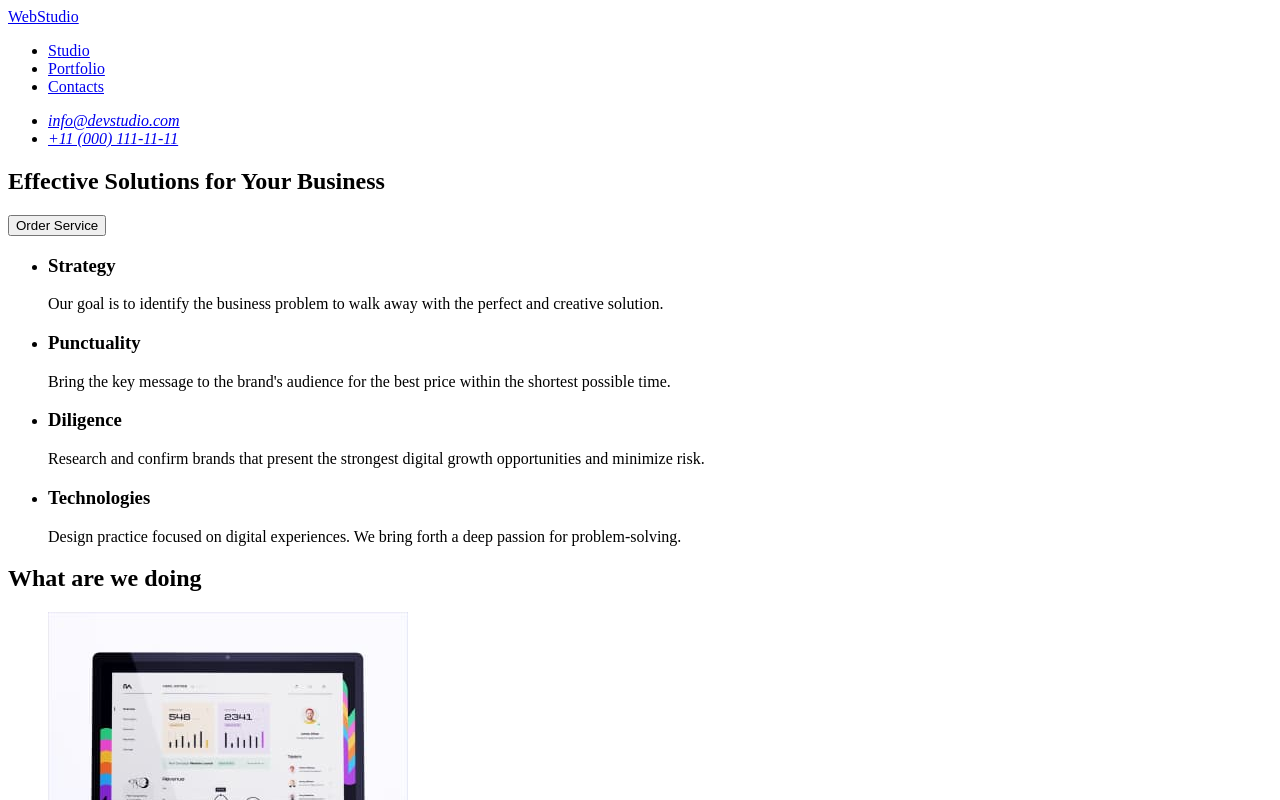
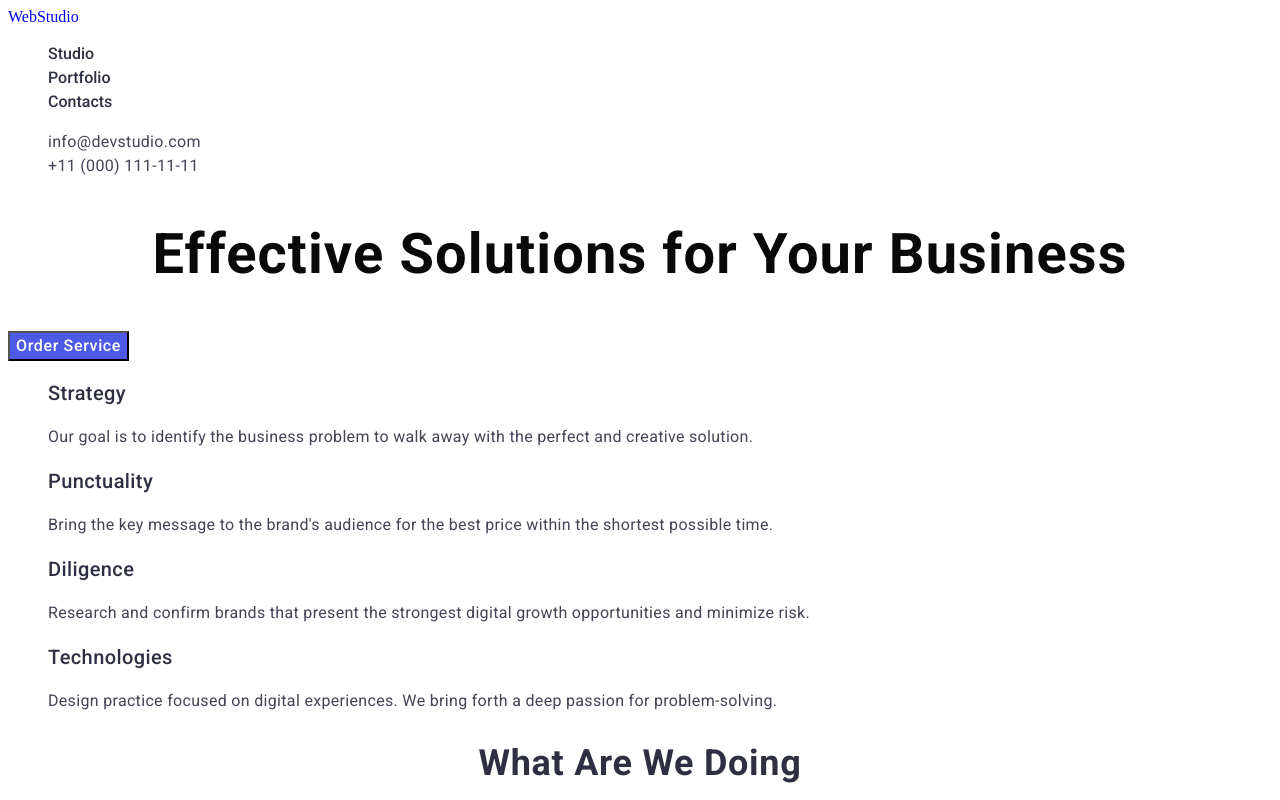
Before and after one commit to Tanja333/goit-markup-hw-01, a plain HTML site: page index.html in a window 1280 px wide. Shown: the top 800 px of the page. Drawn offline with Linux system fonts and the light colour scheme.

Commit message:
update.css

```diff
--- /dev/null
+++ b/css/styles.css
@@ -0,0 +1,142 @@
+.list {
+    list-style: none;
+}
+.link {
+    text-decoration: none;
+}
+button {
+    cursor: pointer;
+}
+.menu-link {
+font-family: 'Roboto', sans-serif;
+font-style: normal;
+font-weight: 500;
+font-size: 16px;
+line-height: 24px;
+color: #2E2F42;
+}
+.menu-link:hover,
+.menu-link:focus {
+    color: #404BBF;
+}
+.contacts-mail {
+font-family: 'Roboto',sans-serif;
+font-style: normal;
+font-weight: 400;
+font-size: 16px;
+line-height: 24px;
+letter-spacing: 0.02em;
+color: #434455;
+}
+.contacts-mail:hover,
+.menu-link:focus {
+    color:  #404BBF;
+}
+.contacts-tel {
+    font-family: 'Roboto',sans-serif;
+    font-style: normal;
+    font-weight: 400;
+    font-size: 16px;
+    line-height: 24px;
+    letter-spacing: 0.02em;
+    color: #434455;
+    }
+    .contacts-tel:hover,
+    .menu-link:focus {
+        color:  #404BBF;
+    }
+    .modal-open-btn {
+font-family: 'Roboto', sans-serif;
+font-style: normal;
+font-weight: 500;
+font-size: 16px;
+line-height: 24px;
+display: flex;
+align-items: center;
+letter-spacing: 0.04em;
+background-color: #4D5AE5;;
+color: #FFFFFF;
+    }
+    .modal-open-btn:hover,
+    .modal-open-btn:focus {
+        background-color: #404BBF;
+    }
+    .header-menu {
+font-family: 'Roboto', sans-serif;
+font-style: normal;
+font-weight: 700;
+font-size: 56px;
+line-height: 60px;
+text-align: center;
+letter-spacing: 0.02em;
+color: #0a0909;
+    }
+    .list-head {
+font-family: 'Roboto', sans-serif;
+font-style: normal;
+font-weight: 500;
+font-size: 20px;
+line-height: 24px;
+letter-spacing: 0.02em;
+color: #2E2F42;
+    }
+    .text-list {
+font-family: 'Roboto', sans-serif;
+font-style: normal;
+font-weight: 400;
+font-size: 16px;
+line-height: 24px;
+letter-spacing: 0.02em;
+color: #434455;
+flex: none;
+order: 1;
+flex-grow: 0;
+    }
+
+    .title-theme {
+font-family: 'Roboto', sans-serif;
+font-style: normal;
+font-weight: 700;
+font-size: 36px;
+line-height: 40px;
+text-align: center;
+letter-spacing: 0.02em;
+text-transform: capitalize;
+color: #2E2F42;
+    }
+
+    .employees-list-name {
+font-family: 'Roboto';
+font-style: normal;
+font-weight: 500;
+font-size: 20px;
+line-height: 24px;
+text-align: center;
+letter-spacing: 0.02em;
+color: #2E2F42;
+flex: none;
+order: 0;
+flex-grow: 0;
+    }
+    .employees-list-position {
+font-family: 'Roboto';
+font-style: normal;
+font-weight: 400;
+font-size: 16px;
+line-height: 24px;
+text-align: center;
+letter-spacing: 0.02em;
+color: #434455;
+flex: none;
+order: 1;
+flex-grow: 0;
+    }
+    .text-footer {
+font-family: 'Roboto';
+font-style: normal;
+font-weight: 400;
+font-size: 16px;
+line-height: 24px;
+letter-spacing: 0.02em;
+color: #43435a;
+    }
--- a/index.html
+++ b/index.html
@@ -5,30 +5,34 @@
     <meta http-equiv="X-UA-Compatible" content="IE=edge" />
     <meta name="viewport" content="width=device-width, initial-scale=1.0" />
     <title>Effective Solutions for Your Business</title>
+    <link rel="preconnect" href="https://fonts.googleapis.com">
+    <link rel="preconnect" href="https://fonts.gstatic.com" crossorigin>
+    <link href="https://fonts.googleapis.com/css2?family=Montserrat:wght@400;700&family=Raleway:wght@800&family=Roboto:wght@400;500;700&display=swap" rel="stylesheet">
+    <link rel="stylesheet" href="./css/styles.css">
   </head>
   <body>
-    <header>
-      <nav>
-        <a href="./index.html">WebStudio</a>
-        <ul>
-          <li>
-            <a href="./images">Studio</a>
+    <header class=" page-header">
+      <nav class="header-nav">
+        <a class="link logo" href="./index.html">WebStudio</a>
+        <ul class="list first-menu">
+          <li class="list menu-item">
+            <a class="link menu-link" href="./images">Studio</a>
           </li>
-          <li>
-            <a href="./images">Portfolio</a>
+          <li class="list menu-item">
+            <a class="link menu-link" href="./images">Portfolio</a>
           </li>
-          <li>
-            <a href="./images">Contacts</a>
+          <li class="list menu-item">
+            <a class="link menu-link" href="./images">Contacts</a>
           </li>
         </ul>
       </nav>
-      <address>
-        <ul>
-          <li>
-            <a href="mailto:info@devstudio.com">info@devstudio.com</a>
+      <address class="contacts">
+        <ul class="list contacts-list">
+          <li class="link contacts-menu">
+            <a class="link contacts-mail" href="mailto:info@devstudio.com">info@devstudio.com</a>
           </li>
-          <li>
-            <a href="tel:+110001111111">+11 (000) 111-11-11</a>
+          <li class="contacts-menu">
+            <a class="link contacts-tel" href="tel:+110001111111">+11 (000) 111-11-11</a>
           </li>
         </ul>
       </address>
@@ -36,40 +40,40 @@
     <!--Main-->
     <main>
       <!--hero image-->
-      <section>
-        <h1>
+      <section class="header">
+        <h1 class="header-menu">
           Effective Solutions for Your Business
         </h1>
-        <button type="button">Order Service</button>
+        <button class="modal-open-btn" type="button">Order Service</button>
       </section>
       <!--List-->
-      <section>
+      <section class="list">
         <h2 hidden>List</h2>
-        <ul>
-          <li>
-            <h3>Strategy</h3>
-            <p>
+        <ul class="list top-list">
+          <li class="item-list">
+            <h3 class="list-head">Strategy</h3>
+            <p class="text-list">
               Our goal is to identify the business problem to walk away with the
               perfect and creative solution.
             </p>
           </li>
-          <li>
-            <h3>Punctuality</h3>
-            <p>
+          <li class="item-list">
+            <h3 class="list-head">Punctuality</h3>
+            <p class="text-list">
               Bring the key message to the brand's audience for the best price
               within the shortest possible time.
             </p>
           </li>
-          <li>
-            <h3>Diligence</h3>
-            <p>
+          <li class="item-list">
+            <h3 class="list-head">Diligence</h3>
+            <p class="text-list">
               Research and confirm brands that present the strongest digital
               growth opportunities and minimize risk.
             </p>
           </li>
-          <li>
-            <h3>Technologies</h3>
-            <p>
+          <li class="item-list">
+            <h3 class="list-head">Technologies</h3>
+            <p class="text-list">
               Design practice focused on digital experiences. We bring forth a
               deep passion for problem-solving.
             </p>
@@ -77,27 +81,27 @@
         </ul>
       </section>
       <!--What are we doing-->
-      <section>
-        <h2>What are we doing</h2>
-        <ul>
-          <li>
-            <img
+      <section class="about">
+        <h2 class="title-theme">What are we doing</h2>
+        <ul class="list about-list">
+          <li class="about-gallery">
+            <img class="about-gallery-img"
               src="./images/what-are-we-doing/img-1.jpg"
               alt="Portfolio"
               width="360"
               height="300"
             />
           </li>
-          <li>
-            <img
+          <li class="about-gallery">
+            <img class="about-gallery-img"
               src="./images/what-are-we-doing/img-2.jpg"
               alt="Portfolio"
               width="360"
               height="300"
             />
           </li>
-          <li>
-            <img
+          <li class="about-gallery">
+            <img class="about-gallery-img"
               src="./images/what-are-we-doing/img-3.jpg"
               alt="Portfolio"
               width="360"
@@ -107,55 +111,55 @@
         </ul>
       </section>
       <!--Our Team-->
-      <section>
-        <h2>Our Team</h2>
-        <ul>
-          <li>
-            <img
+      <section class="empioyees">
+        <h2 class="title-theme">Our Team</h2>
+        <ul class="list employees-list">
+          <li class="employees-list-item">
+            <img class="employees-list-img"
               src="./images/our-time/mark-guerrero.jpg"
               alt="time"
               width="264"
               height="260"
             />
-            <h3>Mark Guerrero</h3>
-            <p>Product Designer</p>
+            <h3 class="employees-list-name">Mark Guerrero</h3>
+            <p class="employees-list-position">Product Designer</p>
           </li>
-          <li>
-            <img
+          <li class="employees-list-item">
+            <img class="employees-list-img"
               src="./images/our-time/tom-ford.jpg"
               alt="time"
               width="264"
               height="260"
             />
-            <h3>Tom Ford</h3>
-            <p>Frontend Developer</p>
+            <h3 class="employees-list-name">Tom Ford</h3>
+            <p class="employees-list-position">Frontend Developer</p>
           </li>
-          <li>
-            <img
+          <li class="employees-list-item">
+            <img class="employees-list-img"
               src="./images/our-time/camila-garcia.jpg"
               alt="time"
               width="264"
               height="260"
             />
-            <h3>Camila Garcia</h3>
-            <p>Marketing</p>
+            <h3 class="employees-list-name">Camila Garcia</h3>
+            <p class="employees-list-position">Marketing</p>
           </li>
-          <li>
-            <img
+          <li class="employees-list-item">
+            <img class="employees-list-img"
               src="./images/our-time/daniel-wilson.jpg"
               alt="time"
               width="264"
               height="260"
             />
-            <h3>Daniel Wilson</h3>
-            <p>UI Designer</p>
+            <h3 class="employees-list-name">Daniel Wilson</h3>
+            <p class="employees-list-position">UI Designer</p>
           </li>
         </ul>
       </section>
     </main>
     <footer>
-      <a href="./index.html">WebStudio</a>
-      <p>
+      <a class="link footer" href="./index.html">WebStudio</a>
+      <p class="text-footer">
         Increase the flow of customers and sales for your business with digital
         marketing & growth solutions.
       </p>
```
